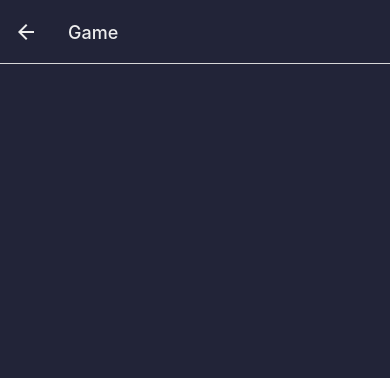
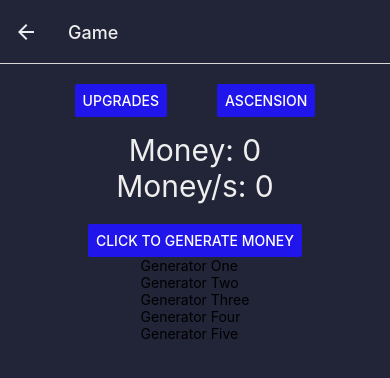
Before and after one commit to JoshuaCleverley/Mobile-Game, a React Native app: screen /Game in a window 390 px wide. Shown: the top 378 px of the page. Built offline with nearby package versions, Linux system fonts and the light colour scheme.

Commit message:
Type changes, main game page, and saving - Changed typing in upgrades, ascension upgrades, and generators - Started work on creating main game page - Started working on saving the game

```diff
--- a/package.json
+++ b/package.json
@@ -10,6 +10,7 @@
     "test": "jest"
   },
   "dependencies": {
+    "@react-native-async-storage/async-storage": "^1.17.11",
     "@react-navigation/native": "^6.1.2",
     "@react-navigation/native-stack": "^6.9.8",
     "react": "18.2.0",
--- a/src/Contexts/GameContext.ts
+++ b/src/Contexts/GameContext.ts
@@ -1,7 +1,10 @@
 import * as React from 'react'
-import { generators } from '../GameData/Generators'
-import { upgrades } from '../GameData/Upgrades'
-import { ascensionUpgrades } from '../GameData/AscensionUpgrades'
+import { Generator, generators } from '../GameData/Generators'
+import { Upgrade, upgrades } from '../GameData/Upgrades'
+import {
+  AscensionUpgrade,
+  ascensionUpgrades,
+} from '../GameData/AscensionUpgrades'
 
 // Context to store game data
 export const GameContext = React.createContext({
@@ -13,7 +16,7 @@ export const GameContext = React.createContext({
 
   setMoney: (value: number) => {},
   setAscensionCurrency: (value: number) => {},
-  setGenerators: (value: typeof generators) => {},
-  setUpgrades: (value: typeof upgrades) => {},
-  setAscensionUpgrades: (value: typeof ascensionUpgrades) => {},
+  setGenerators: (value: Generator[]) => {},
+  setUpgrades: (value: Upgrade[]) => {},
+  setAscensionUpgrades: (value: AscensionUpgrade[]) => {},
 })
--- a/src/GameData/AscensionUpgrades.ts
+++ b/src/GameData/AscensionUpgrades.ts
@@ -1,3 +1,9 @@
+export type AscensionUpgrade = {
+  name: string // Name of upgrade
+  price: 100 // Price to buy upgrade
+  bought: false // Is the upgrade bought yet
+}
+
 // List of ascension upgrades (better versions of upgrades)
 export const ascensionUpgrades = [
   {
--- a/src/GameData/Generators.ts
+++ b/src/GameData/Generators.ts
@@ -1,9 +1,40 @@
+export type Generator = {
+  name: string // Generator name
+  price: number // Price to buy generator
+  generates: number // Money generated per second
+  count: number // Number of generators bought
+}
+
 // A list of generators (things that generate money)
-export const generators = [
+export const generators: Generator[] = [
   {
     name: 'Generator One',
+    price: 50,
+    generates: 0.1,
+    count: 0,
+  },
+  {
+    name: 'Generator Two',
     price: 100,
+    generates: 0.5,
+    count: 0,
+  },
+  {
+    name: 'Generator Three',
+    price: 300,
     generates: 1,
     count: 0,
   },
+  {
+    name: 'Generator Four',
+    price: 550,
+    generates: 3,
+    count: 0,
+  },
+  {
+    name: 'Generator Five',
+    price: 1000,
+    generates: 10,
+    count: 0,
+  },
 ]
--- a/src/GameData/Upgrades.ts
+++ b/src/GameData/Upgrades.ts
@@ -1,11 +1,28 @@
+export type Upgrade = {
+  name: string // Name of upgrade
+  price: number // Price to buy upgrade
+  moneyMultiplier: number // Number to multiply click or money/s of generator by
+  generators: number[] // Which generators are affected by this multiplier. If empty affects all unless click is set to true
+  click: boolean // If this multiplier affects clicking then set this true, it won't affect generators unless added to generators array
+  owned: boolean // Is the upgrade bought or not
+}
+
 // List of upgrades (they modify the amount of money made by clicking or from generators)
-export const upgrades = [
+export const upgrades: Upgrade[] = [
   {
     name: 'Upgrade One',
     price: 100,
-    moneyMultiplier: 0.1,
-    generators: [] as number[], // Which generators are affected by this multiplier. If empty affects all unless click is set to true
-    click: false, // If this multiplier affects clicking then set this true, it won't affect generators unless added to generators array
-    bought: false,
+    moneyMultiplier: 1.1,
+    generators: [],
+    click: false,
+    owned: false,
+  },
+  {
+    name: '',
+    price: 100,
+    moneyMultiplier: 1.2,
+    generators: [],
+    click: false,
+    owned: false,
   },
 ]
--- a/src/Screens/Game/MainGameScreen.tsx
+++ b/src/Screens/Game/MainGameScreen.tsx
@@ -1,12 +1,23 @@
-import { View } from 'react-native'
+import { Button, ScrollView, Text, View } from 'react-native'
 import { colors } from '../../Style/Colors'
 import { styles } from '../../Style/Styles'
 import { ScreenProps } from '../../Types/ScreenProps'
 import { useContext } from 'react'
 import { DarkModeContext } from '../../Contexts/DarkModeContext'
+import { GameContext } from '../../Contexts/GameContext'
 
 export default function MainGameScreen({ navigation, route }: ScreenProps) {
   const { isDarkMode } = useContext(DarkModeContext)
+  const { money, generators, setMoney, setGenerators } = useContext(GameContext)
+
+  const clickMoneyButton = () => {
+    let newMoney = money
+
+    // TODO: Calculate how much money should be generated based on upgrades
+    newMoney += 1
+
+    setMoney(newMoney)
+  }
 
   return (
     <View
@@ -17,6 +28,50 @@ export default function MainGameScreen({ navigation, route }: ScreenProps) {
             ? colors.background.dark
             : colors.background.light,
         },
-      ]}></View>
+      ]}>
+      <View style={[styles.moneyDisplay]}>
+        <View style={[styles.menu]}>
+          <Button
+            title="Upgrades"
+            color={isDarkMode ? colors.active.dark : colors.active.light}
+            onPress={_ => navigation.push('Upgrades')}
+          />
+          <Button
+            title="Ascension"
+            color={isDarkMode ? colors.active.dark : colors.active.light}
+            onPress={_ => navigation.push('Ascension')}
+          />
+        </View>
+        <Text
+          style={[
+            styles.moneyDisplayText,
+            {
+              color: isDarkMode ? colors.text.dark : colors.text.light,
+            },
+          ]}>
+          Money: {money}
+        </Text>
+        <Text
+          style={[
+            styles.moneyDisplayText,
+            {
+              color: isDarkMode ? colors.text.dark : colors.text.light,
+            },
+          ]}>
+          Money/s: {0 /* TODO: Calculate money per second*/}
+        </Text>
+      </View>
+      <Button
+        color={isDarkMode ? colors.active.dark : colors.active.light}
+        title="Click to generate money"
+        onPress={clickMoneyButton}
+      />
+      <ScrollView>
+        {/* Display generators */}
+        {generators.map(generator => {
+          return <Text key={generator.name}>{generator.name}</Text>
+        })}
+      </ScrollView>
+    </View>
   )
 }
--- a/src/Style/Styles.ts
+++ b/src/Style/Styles.ts
@@ -28,4 +28,18 @@ export const styles = StyleSheet.create({
     flex: 1,
     bottom: 100,
   },
+  menu: {
+    display: 'flex',
+    flexDirection: 'row',
+    gap: 50,
+    marginBottom: 15,
+  },
+  moneyDisplay: {
+    marginVertical: 20,
+    alignItems: 'center',
+    display: 'flex',
+  },
+  moneyDisplayText: {
+    fontSize: 30,
+  },
 })
```
Also changed, not shown: App.tsx (+57 -2 lines), src/Types/GameDataStored.ts (added, +11 -0 lines), 1 other file (tests, documents, lock files or other folders).
